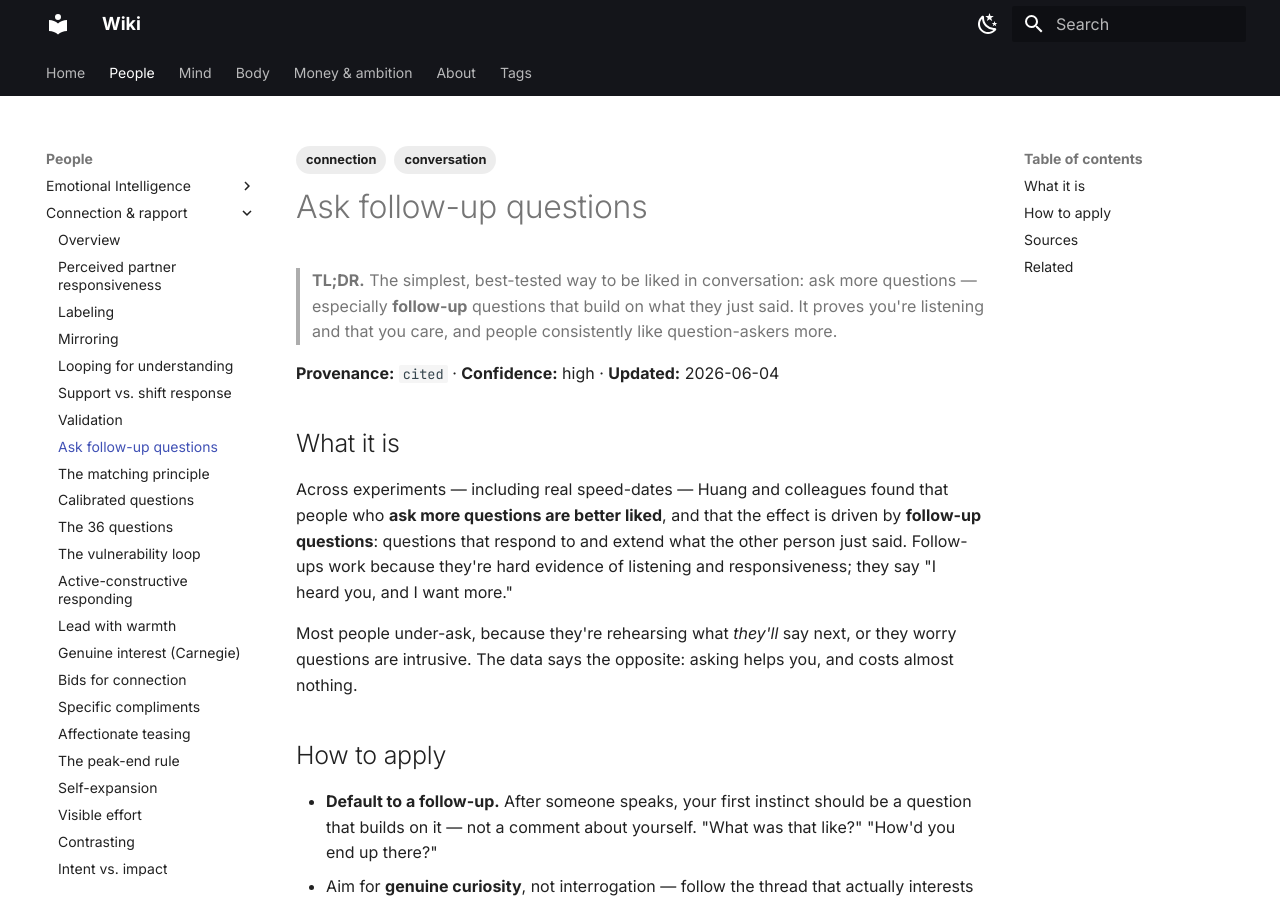
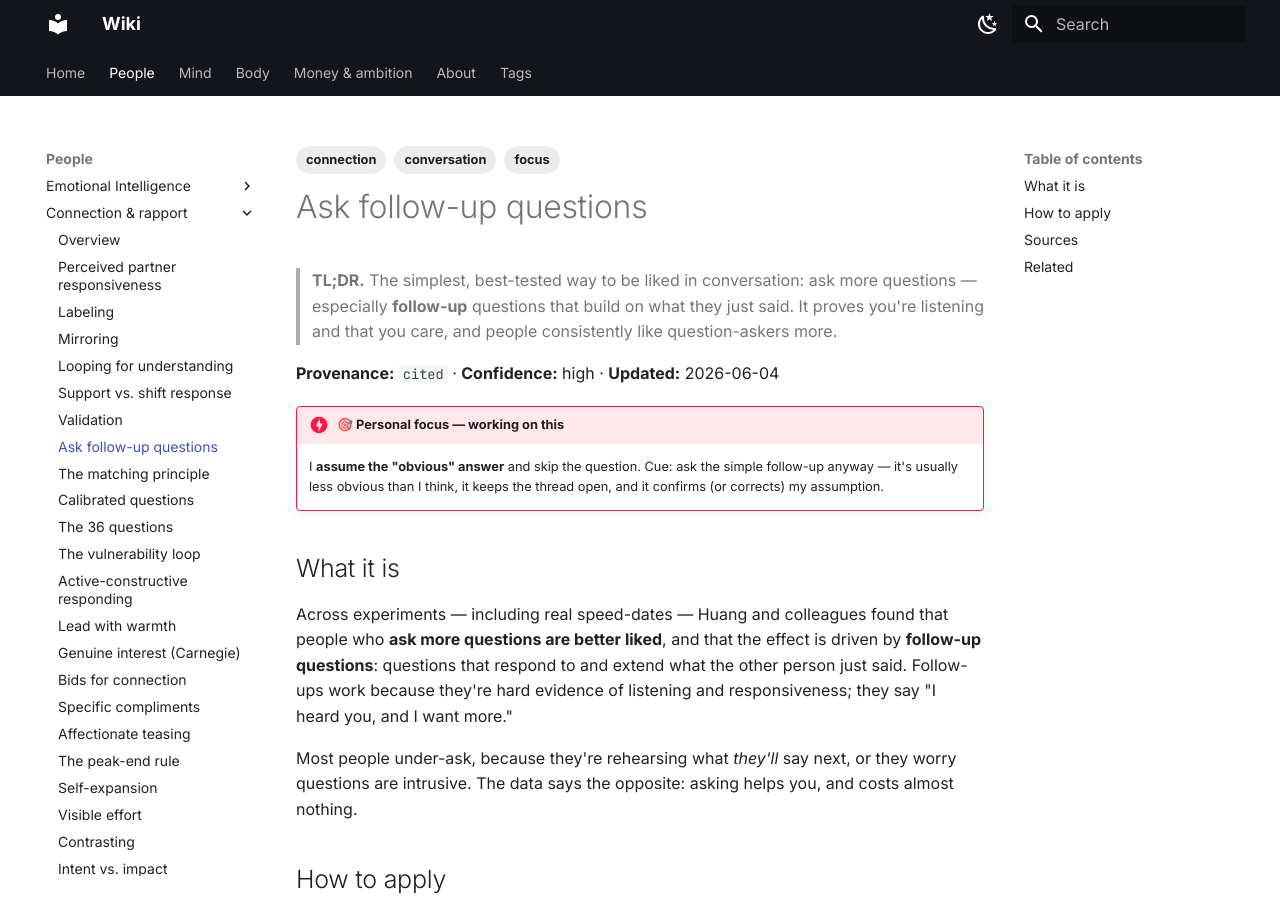
Before and after one commit to Tato4936/wiki, an MkDocs documentation site: the page built from docs/connection/ask-follow-up-questions.md, in a window 1280 px wide and 900 px high. Built offline with MkDocs 1.6.1 and Material for MkDocs 9.7.7, drawn with Linux system fonts in a browser that asks for light colours.

Commit message:
Flag "assuming too much" focus area (+2 notes)
Add 🎯 personal-focus flags + focus tag to looping-for-understanding and
ask-follow-up-questions (the antidotes to over-assuming / curse of knowledge),
and surface both on the home dashboard. strict build passes.

Co-Authored-By: Claude Opus 4.8 (1M context) <noreply@anthropic.com>

```diff
--- a/docs/connection/ask-follow-up-questions.md
+++ b/docs/connection/ask-follow-up-questions.md
@@ -1,5 +1,5 @@
 ---
-tags: [connection, conversation]
+tags: [connection, conversation, focus]
 source: cited
 confidence: high
 updated: 2026-06-04
@@ -12,6 +12,9 @@ updated: 2026-06-04
 > and people consistently like question-askers more.
 
 **Provenance:** `cited` · **Confidence:** high · **Updated:** 2026-06-04
+
+!!! danger "🎯 Personal focus — working on this"
+    I **assume the "obvious" answer** and skip the question. Cue: ask the simple follow-up anyway — it's usually less obvious than I think, it keeps the thread open, and it confirms (or corrects) my assumption.
 
 ## What it is
 
```
Also changed, not shown: docs/connection/looping-for-understanding.md (+4 -1 lines), docs/index.md (+2 -0 lines), log.md (+11 -0 lines).
